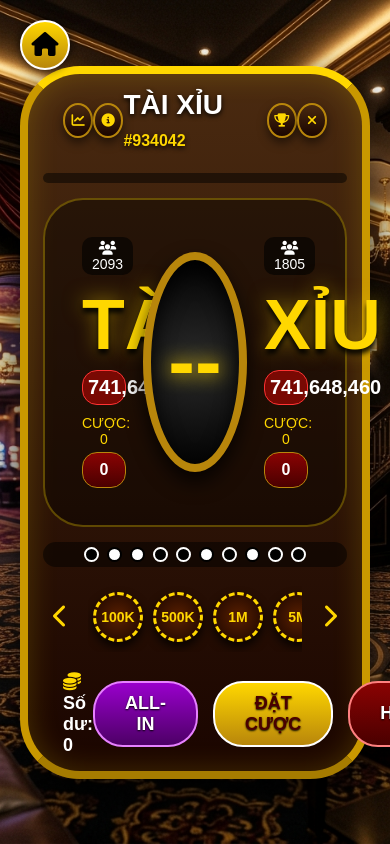
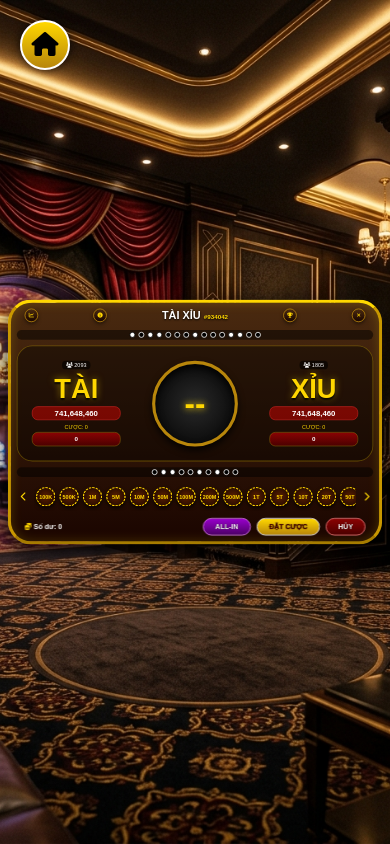
Before and after one commit to Elysiam001/Sun-Club-Online, a website: page taixiu.html in a window 390 px wide. Drawn offline with nearby package versions, Linux system fonts and the light colour scheme; no server answers; sample sign-in values are in the browser's storage.

Commit message:
Fix: Stable JS logic and intelligent auto-scaling for mobile

```diff
--- a/taixiu.css
+++ b/taixiu.css
@@ -32,10 +32,14 @@ html, body {
 }
 
 .game-wrapper {
-    width: 100%;
-    max-width: 900px;
+    position: absolute;
+    top: 50%;
+    left: 50%;
+    transform: translate(-50%, -50%);
+    width: 1000px; /* Chiều rộng cơ sở để autoScale tính toán */
     padding: 20px;
     perspective: 1000px;
+    transform-origin: center center;
 }
 
 /* Khung bàn chơi */
--- a/taixiu.js
+++ b/taixiu.js
@@ -149,16 +149,49 @@ function showNotification(msg, isError = false) {
     setTimeout(() => notification.classList.add('hidden'), 3000);
 }
 
-// Quay lại sảnh
-document.querySelector('.home-btn').addEventListener('click', () => {
-    // Nếu đang chạy trong Iframe (Overlay ở sảnh), thì báo cho sảnh đóng khung lại
+// --- TỰ ĐỘNG CÂN CHỈNH MÀN HÌNH (MOBILE) ---
+function autoScaleGame() {
+    const wrapper = document.querySelector('.game-wrapper');
+    if (!wrapper) return;
+
+    const windowWidth = window.innerWidth;
+    const windowHeight = window.innerHeight;
+    const designWidth = 1000; // Chiều rộng thiết kế
+    const designHeight = 600; // Chiều cao thiết kế
+
+    const scaleX = windowWidth / designWidth;
+    const scaleY = windowHeight / designHeight;
+    const scale = Math.min(scaleX, scaleY, 1); // Không bao giờ to hơn 1
+
+    wrapper.style.transform = `translate(-50%, -50%) scale(${scale})`;
+}
+
+window.addEventListener('resize', autoScaleGame);
+window.addEventListener('load', autoScaleGame);
+autoScaleGame();
+
+// Quay lại sảnh (Sửa lại ID cho đúng với HTML của sếp)
+const btnHome = document.getElementById('btn-back');
+if (btnHome) {
+    btnHome.addEventListener('click', () => {
         if (window !== window.parent) {
             window.parent.postMessage('closeGame', '*');
         } else {
             window.location.href = 'lobby.html';
         }
     });
-document.getElementById('btn-close-game').addEventListener('click', () => { window.location.href = 'lobby.html'; });
+}
+
+const btnCloseGame = document.getElementById('btn-close-game');
+if (btnCloseGame) {
+    btnCloseGame.addEventListener('click', () => {
+        if (window !== window.parent) {
+            window.parent.postMessage('closeGame', '*');
+        } else {
+            window.location.href = 'lobby.html';
+        }
+    });
+}
 
 // --- LẮP LẠI LOGIC CHỌN CHÍP VÀ ĐẶT CƯỢC ---
 document.querySelectorAll('.chip').forEach(chip => {
```
Lines whose indentation alone changed are shown as unchanged.
